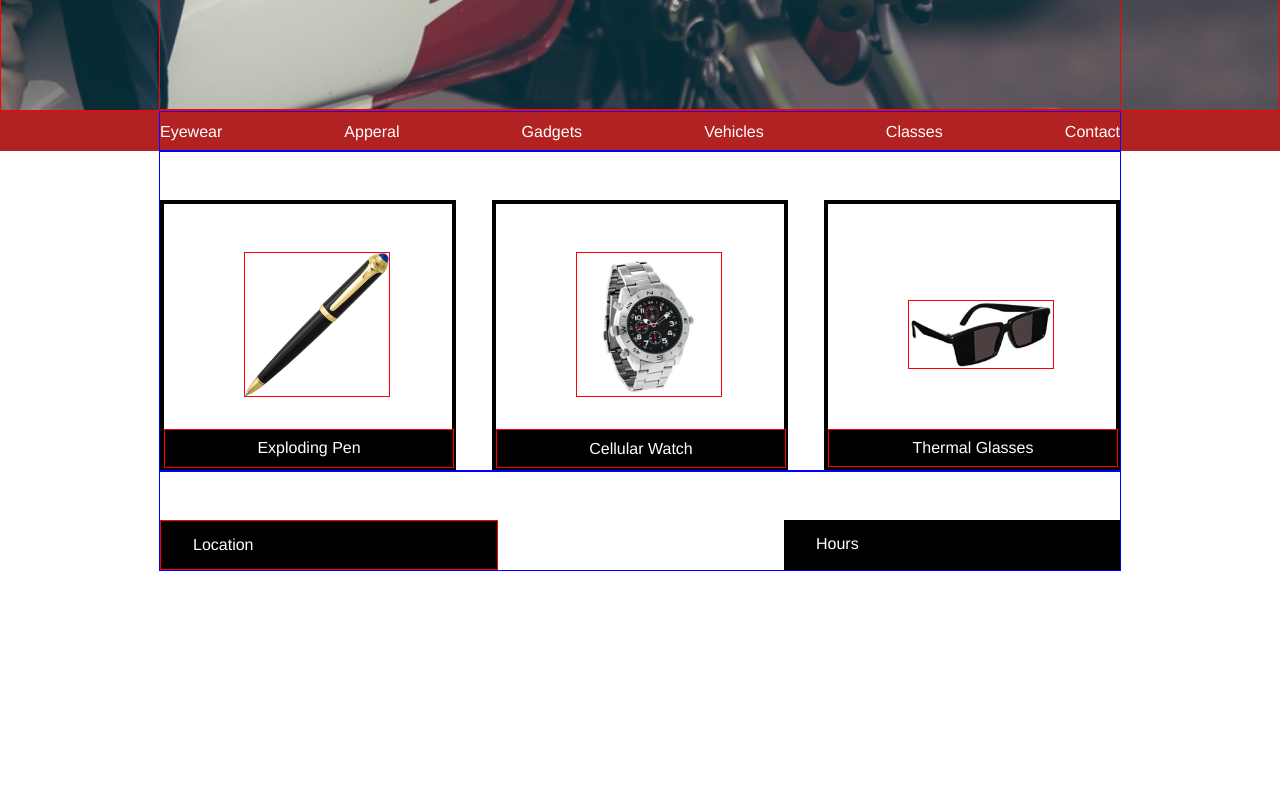
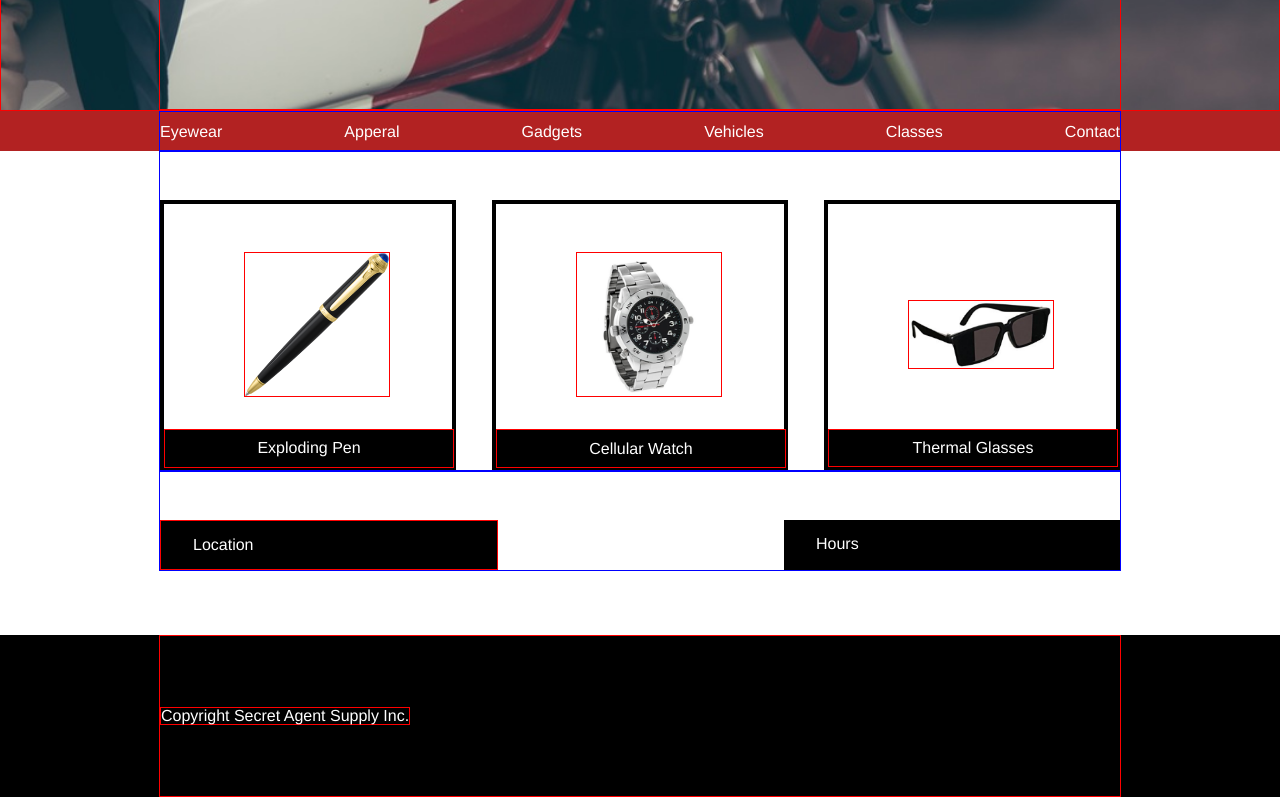
Before and after one commit to learningtocodemycat/secretagentsupply, a plain HTML site: page index.html in a window 1280 px wide. Shown: the part 331-1128 px from the top of the page. Before the commit the page ends 902 px from the top, so only its background shows below. Drawn offline with Linux system fonts and the light colour scheme.

Commit message:
coming along

```diff
--- a/index.html
+++ b/index.html
@@ -105,5 +105,15 @@
 
 
 </div>
+<!--Sixth Section-->
+<footer>
+<div class="ender">
+  <div class="blackend">
+  <div class="endtext">
+ <p>Copyright Secret Agent Supply Inc.</p>
+  </div>
+  </div>
+</div>
+</footer>
   </body>
 </html>
--- a/resources/css/style.css
+++ b/resources/css/style.css
@@ -310,3 +310,28 @@
     margin-top: 1rem;
     margin-bottom: 1rem;
   }
+
+  /*fifth section*/
+  .ender{
+    display: flex;
+    width: 100%;
+    margin-top: 4rem;
+    background-color: black;
+    justify-content: center;
+  }
+  .blackend{
+    display: flex;
+    height: 10rem;
+    border: 1px solid red;
+    align-items: center;
+    width: 960px;
+  }
+
+  .endtext {
+    display: flex;
+    color: white;
+    font-family: helvetica;
+    font-size: 1rem;
+    border: 1px solid red;
+
+  }
```
